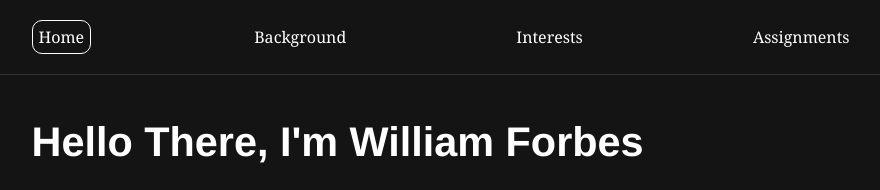
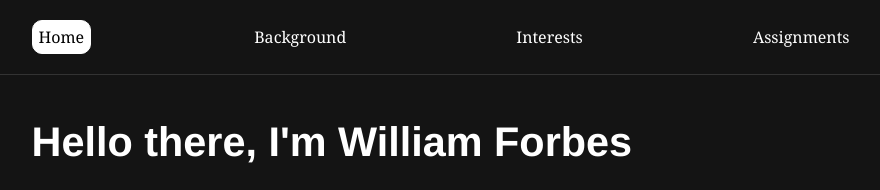
Before and after one commit to forbesw17/CSCI-4710, a plain HTML site: page HW2/index.html in a window 1280 px wide. In both pictures the pointer is over the item "Home". Shown: the top 190 px of the page, without its empty margins (196-1076 px from the left). Drawn offline with Linux system fonts and the light colour scheme.

Commit message:
Fixed navbar issue
Issues with navbar fixed. Active page is now highlighted and stays
highlighted when clicked.

```diff
--- a/HW2/index.css
+++ b/HW2/index.css
@@ -53,8 +53,12 @@ a {
   background-color: white;
 }
 
+.li-active:hover {
+  background-color: white;
+}
+
 .li-active:hover > a {
-  color: white;
+  color: black;
 }
 
 .a-active {
@@ -99,6 +103,5 @@ ul {
 }
 
 .image {
-  /* max-width: 200px; */
   max-width: 30%;
 }
--- a/HW2/index.html
+++ b/HW2/index.html
@@ -5,7 +5,7 @@
     <meta name="viewport" content="width=device-width, initial-scale=1.0" />
     <link rel="stylesheet" href="index.css" />
     <link rel="preload" href="./assets/ceremony08.jpg" as="image" />
-    <title>HW2</title>
+    <title>Home</title>
   </head>
   <body>
 
@@ -19,7 +19,7 @@
     </nav>
 
     <main class="content-container">
-      <h1>Hello There, I'm William Forbes</h1>
+      <h1>Hello there, I'm William Forbes</h1>
       <img src="./assets/ceremony08.jpg" alt="William Forbes" />
       <br />
       <br />
```
